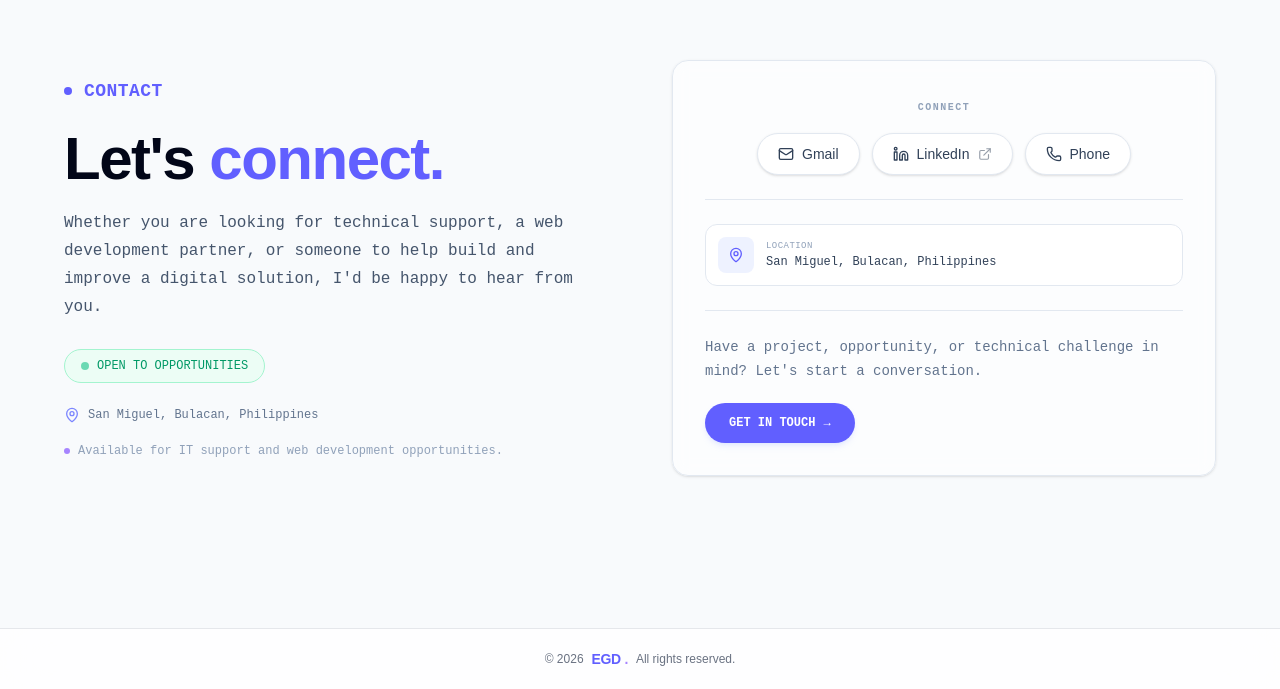
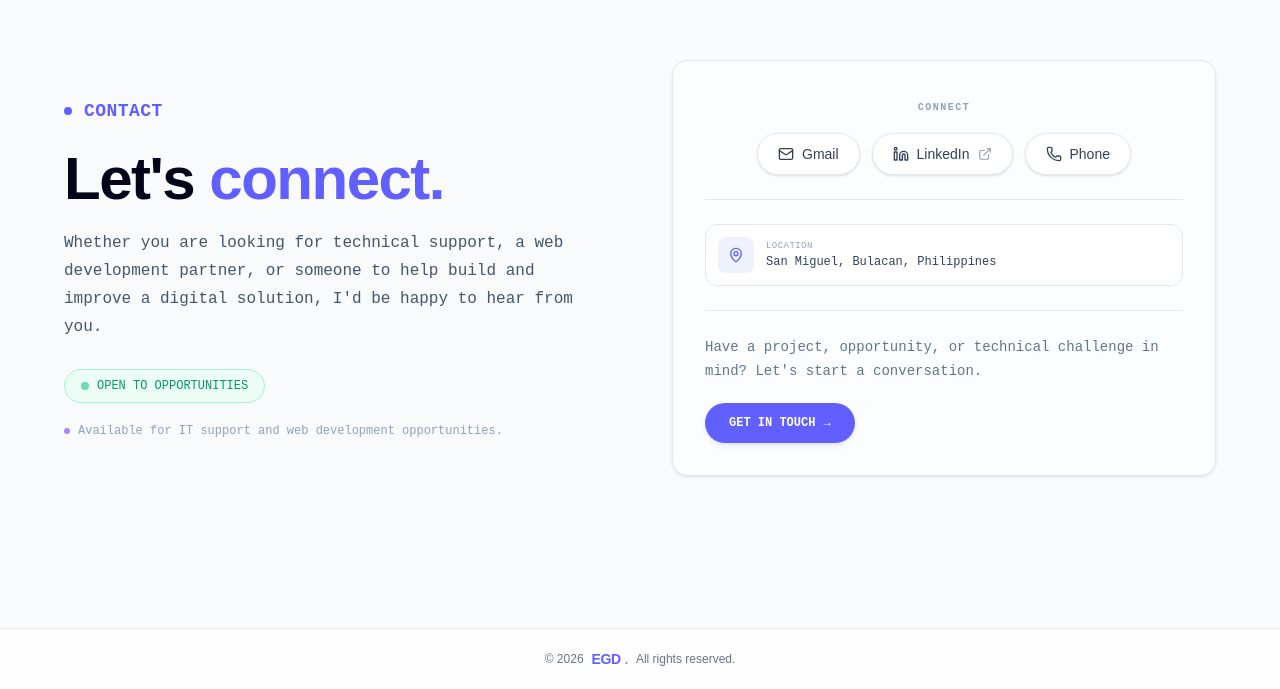
Before and after one commit to earlgeralddomingo/portfolio, a Vue app: page / in a window 1280 px wide. Shown: the part 5466-6155 px from the top of the page. Built offline with nearby package versions, Linux system fonts and the light colour scheme.

Commit message:
remove dual location in cotact

```diff
--- a/src/components/sections/contact.vue
+++ b/src/components/sections/contact.vue
@@ -249,36 +249,6 @@ const callPhone = () => {
                         </span>
 
                     </div>
-
-
-                    <!-- Location -->
-
-                    <div class="
-                            mt-6
-                            flex
-                            items-center
-                            justify-center
-                            gap-2
-                            font-mono
-                            text-xs
-                            text-slate-500
-                            dark:text-gray-500
-                            lg:justify-start
-                        ">
-
-                        <MapPin class="
-                                h-4
-                                w-4
-                                shrink-0
-                                text-indigo-400
-                            " />
-
-                        <span>
-                            {{ location }}
-                        </span>
-
-                    </div>
-
 
                     <!-- Bottom Statement -->
 
```
